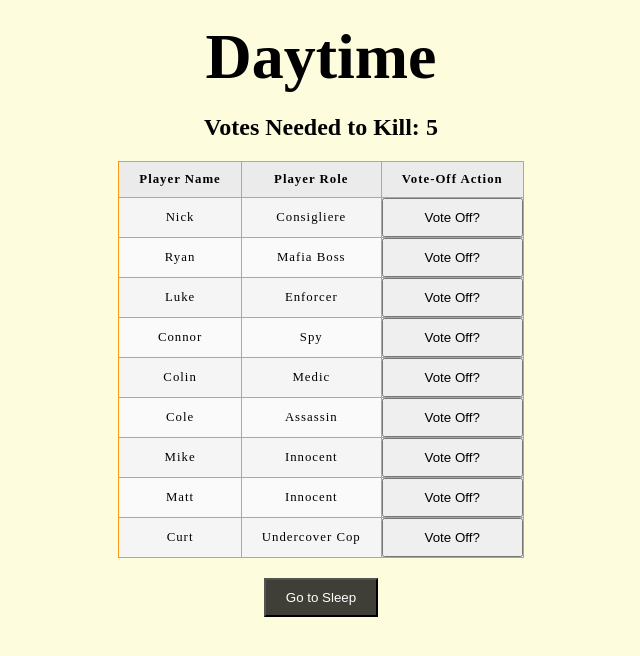
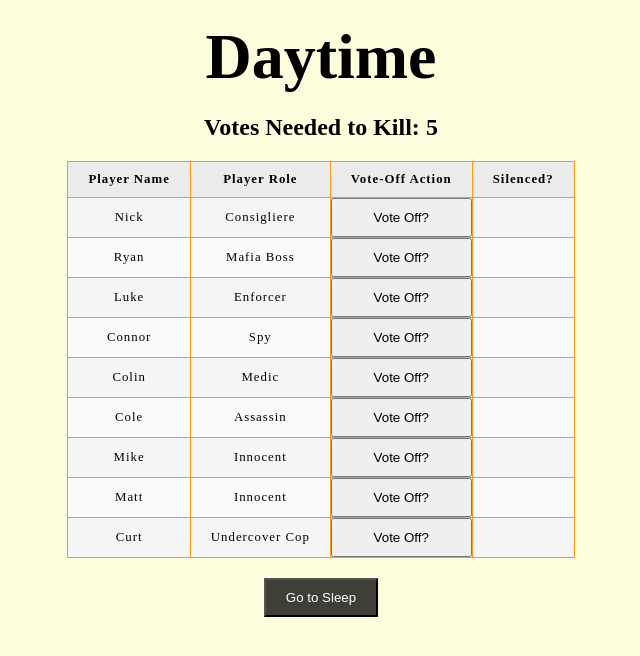
Before and after one commit to SirKillz/Mafia-React, a React (Vite) app in the folder react-mafia/: page / in a window 1280 px wide. Both pictures are taken after a click on the button "Debug". Shown: the top 656 px of the page, without its empty margins (319-959 px from the left). Built offline with nearby package versions, Linux system fonts and the light colour scheme.

Commit message:
Implemented silenced column into the day table

```diff
--- a/react-mafia/src/components/day/DayTable.jsx
+++ b/react-mafia/src/components/day/DayTable.jsx
@@ -11,6 +11,7 @@ function DayTable() {
                     <th>Player Name</th>
                     <th>Player Role</th>
                     <th>Vote-Off Action</th>
+                    <th>Silenced?</th>
                 </tr>
             </thead>
             <tbody>
@@ -21,6 +22,13 @@ function DayTable() {
                                 <td className={player.isAlive ? "alive": "dead"}>{player.name}</td>
                                 <td className={player.isAlive ? "alive": "dead"}>{player.role}</td>
                                 <td>{player.isAlive ? <VoteOffButton playerObj={player}/>: <></>}</td>
+                                <td>
+                                    {
+                                        MafiaGame.lastNightRoutine.silencedPlayer !== null && MafiaGame.lastNightRoutine.silencedPlayer.id === player.id
+                                        ? "Silenced"
+                                        : ""
+                                    }
+                                </td>
                             </tr>
                         )
                     })
```
